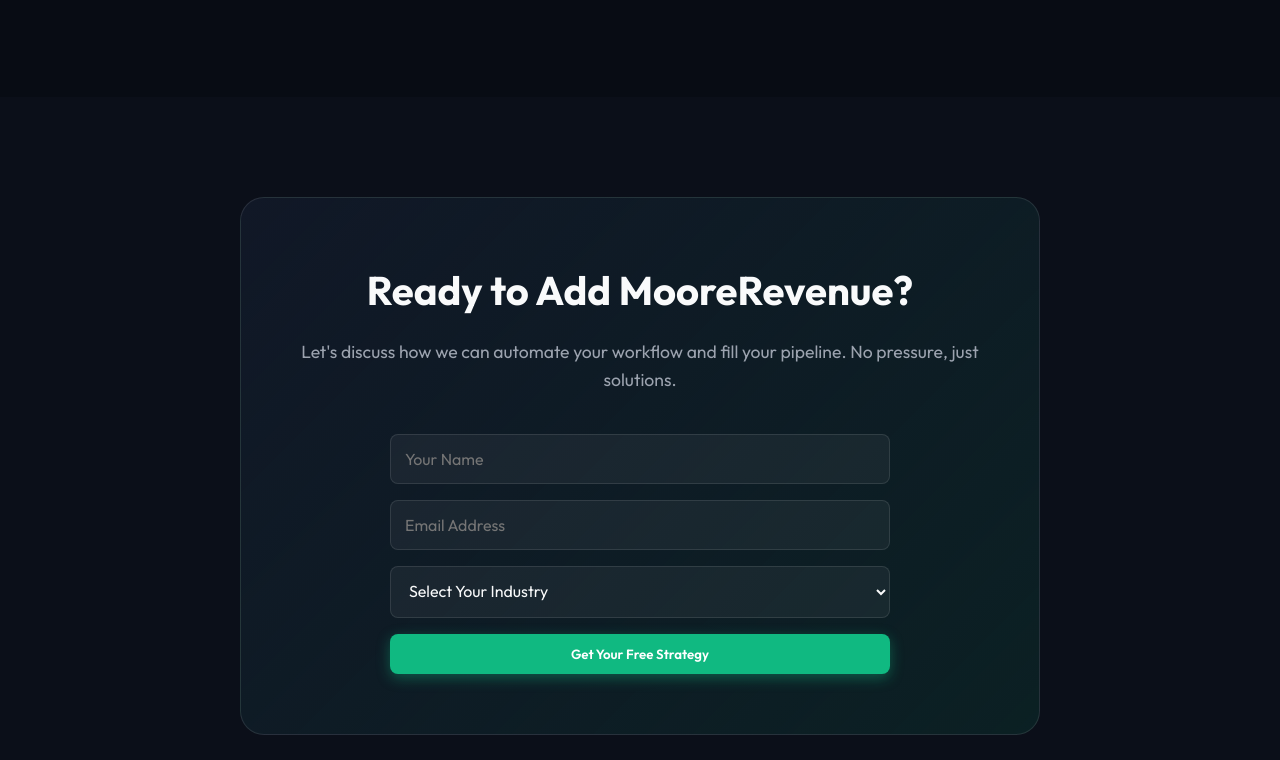
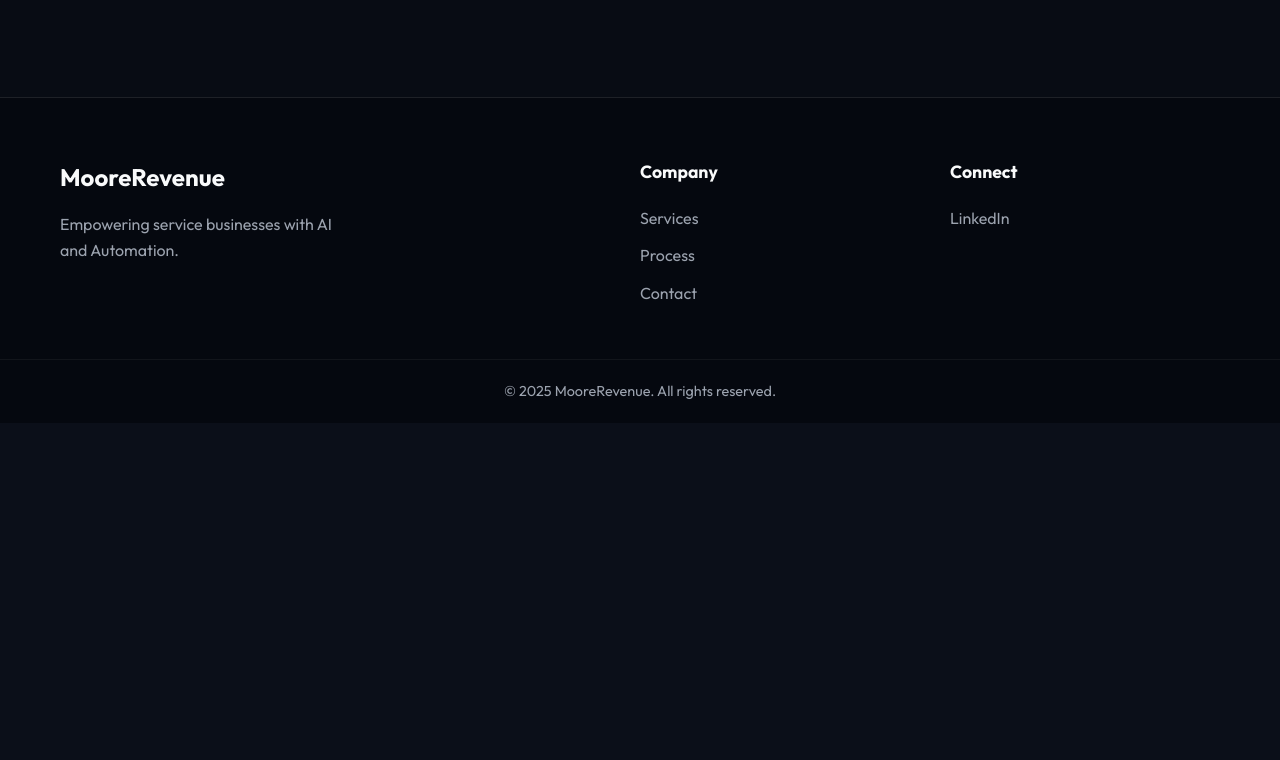
Before and after one commit to keenship1291/moorerevenue, a plain HTML site: page index.html in a window 1280 px wide. Shown: the part 2600-3360 px from the top of the page. After the commit the page ends 3023 px from the top, so only its background shows below. Drawn offline with nearby package versions, Linux system fonts and the light colour scheme.

Commit message:
Update index.html

```diff
--- a/index.html
+++ b/index.html
@@ -215,7 +215,7 @@
         </section>
 
         <!-- CTA / Contact -->
-        <section class="section cta-section" id="contact">
+        <!-- <section class="section cta-section" id="contact">
             <div class="container">
                 <div class="cta-card">
                     <div class="cta-content">
@@ -240,11 +240,12 @@
                                 </select>
                             </div>
                             <button type="submit" class="btn btn-primary btn-block">Get Your Free Strategy</button>
+
                         </form>
                     </div>
                 </div>
             </div>
-        </section>
+        </section> -->
     </main>
 
     <footer class="footer">
```
